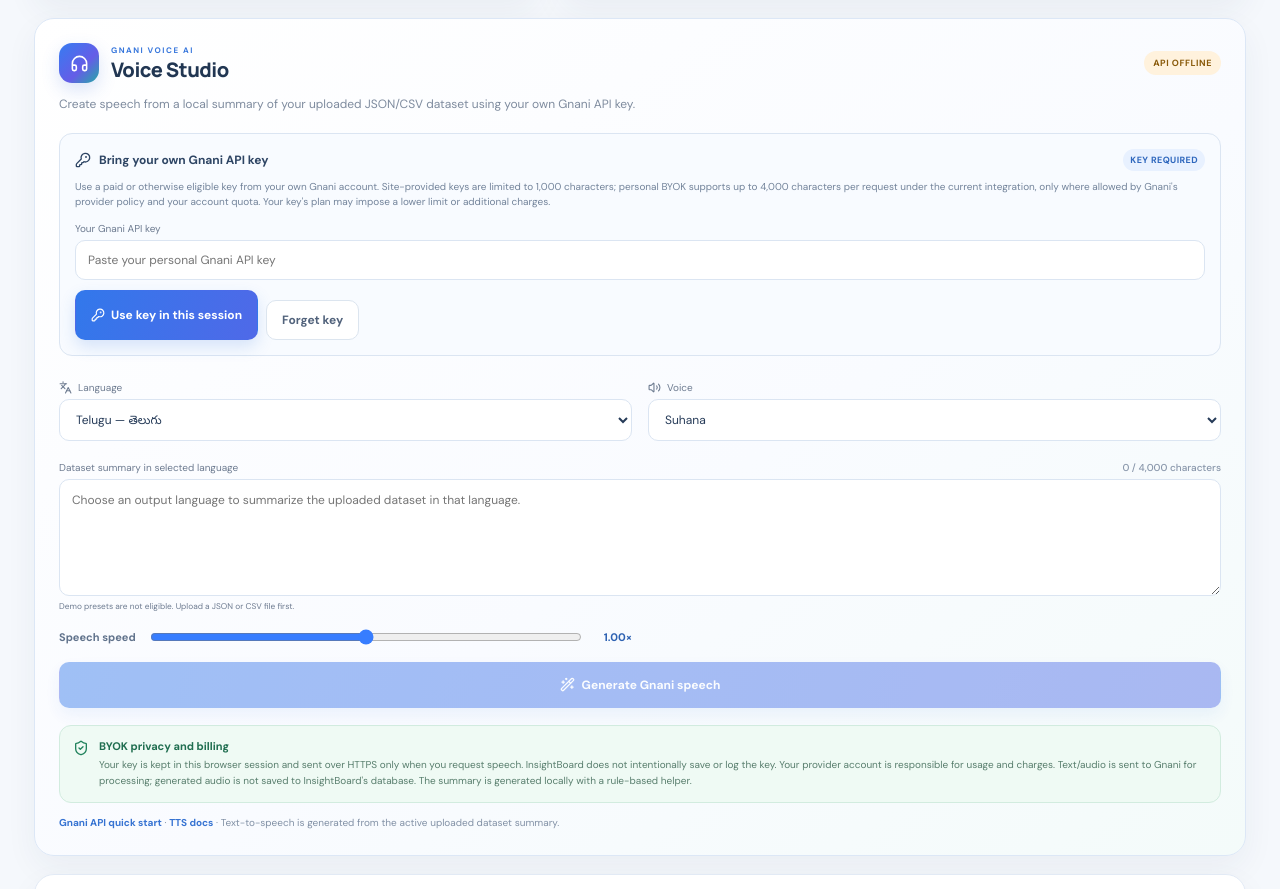
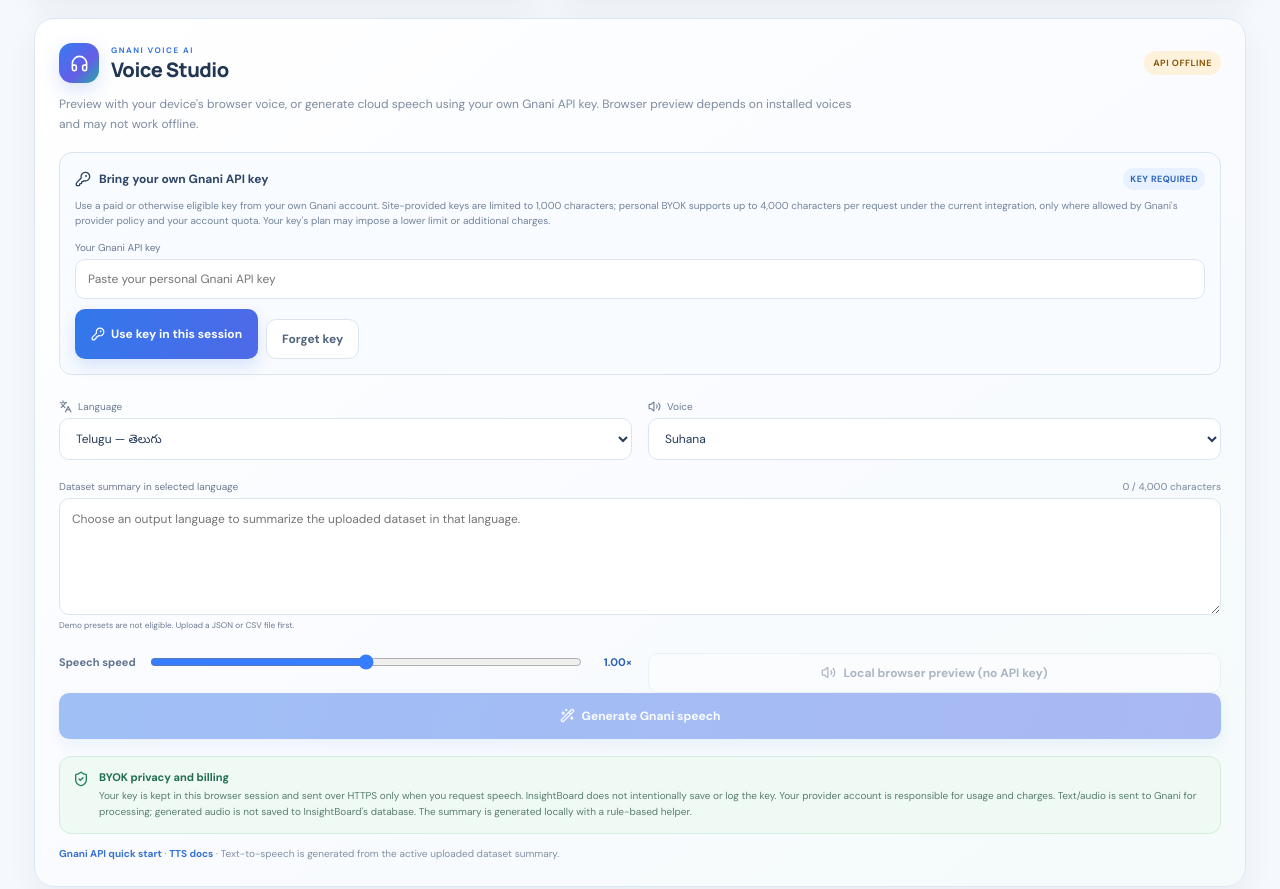
Before and after one commit to Dipayanhaldar/insightboard-dual-dataset, a React (Vite) app: page / in a window 1280 px wide. Shown: the part 2126-3015 px from the top of the page. Built offline with nearby package versions, Linux system fonts and the light colour scheme; no server answers.

Commit message:
Add local browser voice preview

```diff
--- a/src/v2/GnaniVoiceStudio.jsx
+++ b/src/v2/GnaniVoiceStudio.jsx
@@ -128,6 +128,30 @@
     if (sourceIsUploaded) void loadLocalizedSummary(nextLanguage);
   }
 
+  function playLocalPreview() {
+    setTtsError('');
+    if (typeof window === 'undefined' || !('speechSynthesis' in window) || typeof SpeechSynthesisUtterance === 'undefined') {
+      setTtsError('Local browser speech is not supported in this browser. Use your own provider key for cloud speech.');
+      return;
+    }
+    const previewText = String(text || '').trim().slice(0, 500);
+    if (!previewText) {
+      setTtsError('Upload a dataset and wait for its local summary before playing a preview.');
+      return;
+    }
+    try {
+      window.speechSynthesis.cancel();
+      const utterance = new SpeechSynthesisUtterance(previewText);
+      const langMap = { 'en-IN':'en-IN', 'hi-IN':'hi-IN', 'te-IN':'te-IN', 'ta-IN':'ta-IN', 'kn-IN':'kn-IN', 'ml-IN':'ml-IN', 'mr-IN':'mr-IN', 'bn-IN':'bn-IN', 'gu-IN':'gu-IN', 'pa-IN':'pa-IN' };
+      utterance.lang = langMap[ttsLanguage] || ttsLanguage;
+      utterance.rate = Number(speed);
+      utterance.onerror = () => setTtsError('The browser could not play this local voice. Check installed voices and language support, or use your own provider key.');
+      window.speechSynthesis.speak(utterance);
+    } catch {
+      setTtsError('The browser could not start local speech. Check browser/device voice support.');
+    }
+  }
+
   async function generateSpeech(event) {
     event.preventDefault();
     setTtsError('');
@@ -171,7 +195,7 @@
         </div>
         <span className={'gnani-status ' + availability}>{availability === 'checking' ? 'CHECKING' : availability === 'ready' ? 'BYO KEY MODE' : availability === 'setup' ? 'API SETUP NEEDED' : 'API OFFLINE'}</span>
       </div>
-      <p className="v2-muted gnani-intro">Create speech from a local summary of your uploaded JSON/CSV dataset using your own Gnani API key.</p>
+      <p className="v2-muted gnani-intro">Preview with your device's browser voice, or generate cloud speech using your own Gnani API key. Browser preview depends on installed voices and may not work offline.</p>
 
       <div className="gnani-key-panel">
         <div className="gnani-key-heading"><KeyRound size={16} /><strong>Bring your own Gnani API key</strong><span>{gnaniKey ? 'KEY SET' : 'KEY REQUIRED'}</span></div>
@@ -200,6 +224,7 @@
           <label className="v2-field"><span><Volume2 size={13} /> Voice</span><select value={voice} onChange={event => { setVoice(event.target.value); setAudioUrl(''); setTtsError(''); }}>{(TTS_VOICES[ttsLanguage] || []).map(name => <option key={name} value={name}>{name}</option>)}</select></label>
           <label className="v2-field"><span>Dataset summary in selected language <small>{text.length.toLocaleString()} / {'4,000'} characters</small></span><textarea maxLength={4000} rows={5} value={text} readOnly placeholder="Choose an output language to summarize the uploaded dataset in that language." /><small>{sourceIsUploaded ? "Gnani summarizes your uploaded dataset in your selected speech language. Speech requests can contain up to 4,000 characters, subject to Gnani's current provider limits and your account/key quota. The original dataset is not changed." : 'Demo presets are not eligible. Upload a JSON or CSV file first.'}</small></label>
           <div className="gnani-speed"><label htmlFor="gnani-speed">Speech speed</label><input id="gnani-speed" type="range" min="0.85" max="1.15" step="0.05" value={speed} onChange={event => setSpeed(Number(event.target.value))} /><output htmlFor="gnani-speed">{Number(speed).toFixed(2)}×</output></div>
+          <button className="v2-button secondary" type="button" onClick={playLocalPreview} disabled={summaryBusy || !text.trim()}><Volume2 size={15} /> Local browser preview (no API key)</button>
           <button className="v2-button primary gnani-action" type="submit" disabled={ttsBusy || summaryBusy || providerUnavailable || !sourceIsUploaded || !gnaniKey || !text.trim()}>{ttsBusy ? <RefreshCw size={15} className="v2-spin" /> : <Wand2 size={15} />}{ttsBusy ? 'Generating audio…' : 'Generate Gnani speech'}</button>
           {ttsError && <p className="gnani-error" role="alert"><AlertTriangle size={15} />{ttsError}</p>}
           {audioUrl && <div className="gnani-audio-result"><div><CheckCircle2 size={16} /><strong>Speech generated</strong><span>MP3 audio · available for this session</span></div><audio controls preload="metadata" src={audioUrl}>Your browser does not support audio playback.</audio><a className="v2-button secondary gnani-download" href={audioUrl} download="gnani-timbre-speech.mp3"><Download size={14} /> Download MP3</a></div>}
```
